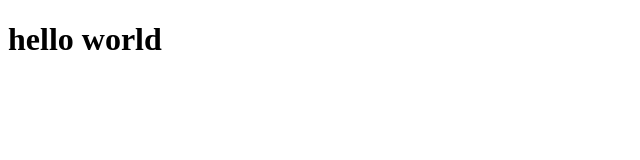
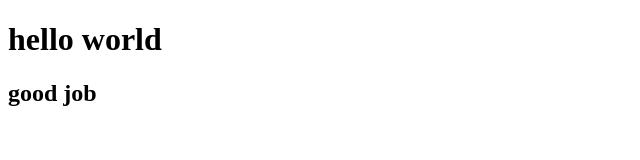
Before and after one commit to tapos00/2015_11_13_classFile, a website: page index.html in a window 1280 px wide. Shown: the whole page, without its empty margins (0-640 px from the left). Drawn offline with Linux system fonts and the light colour scheme.

Commit message:
index page some change

```diff
--- a/index.html
+++ b/index.html
@@ -6,5 +6,6 @@
 </head>
 <body>
    <h1>hello world</h1>
+   <h2>good job</h2>
 </body>
 </html>
```
